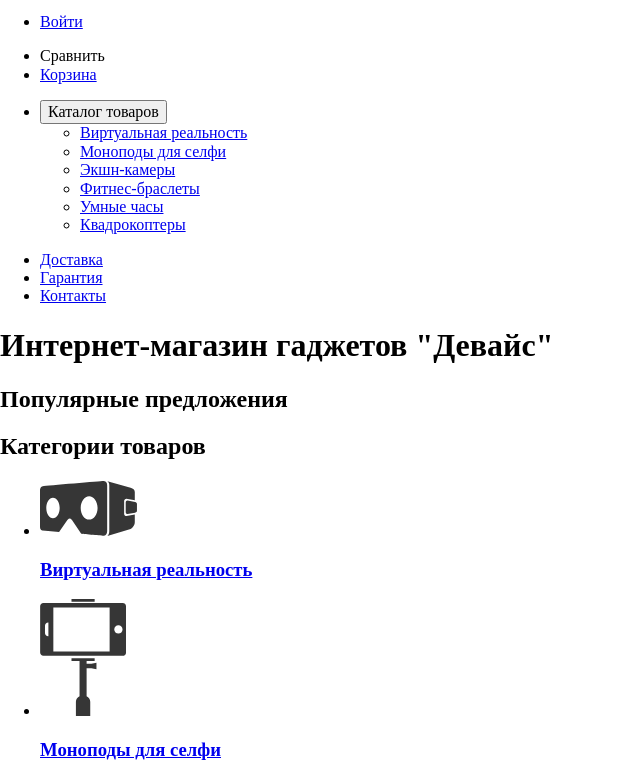
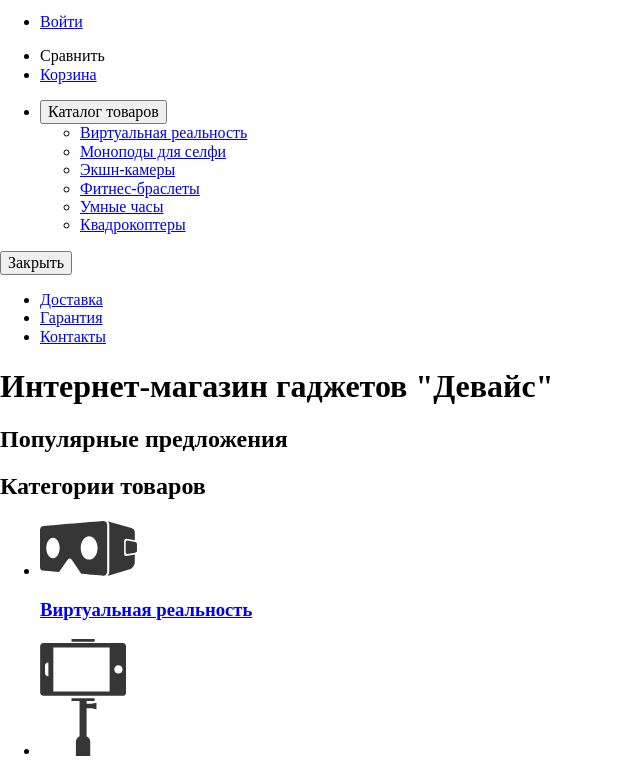
Before and after one commit to mogubudu/873327-device, a plain HTML site: page index.html in a window 1280 px wide. Shown: the part 49-811 px from the top of the page, without its empty margins (0-640 px from the left). Drawn offline with Linux system fonts and the light colour scheme.

Commit message:
Добавил кнопку в главное меню

```diff
--- a/index.html
+++ b/index.html
@@ -40,6 +40,7 @@
           </ul>
   				</li>
   			</ul>
+        <button class="button-menu">Закрыть</button> <!-- кнопка открытия/закрытия меню -->
   			<ul class="main-service-navigation">
   				<li><a href="#">Доставка</a></li>
   				<li><a href="#">Гарантия</a></li>
```
Also changed, not shown: catalog.html (+1 -0 lines).
